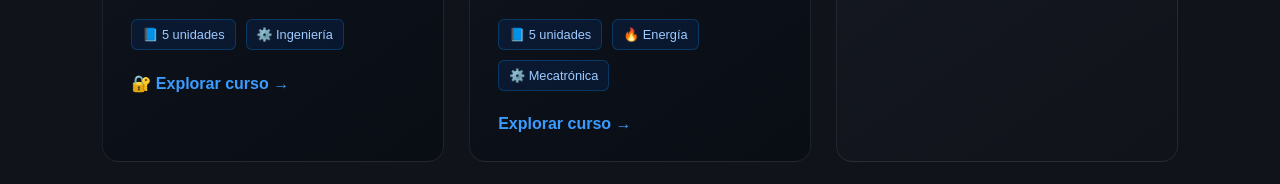
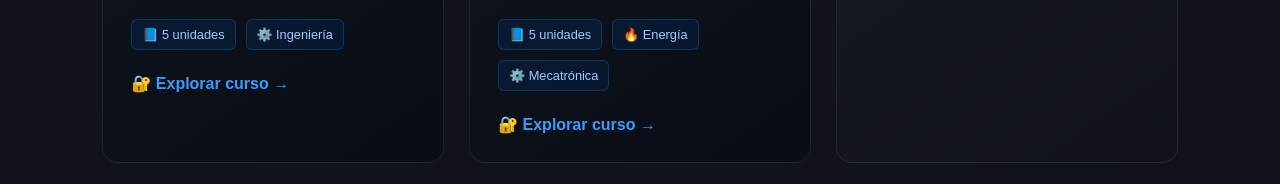
Before and after one commit to bernarfs/im3cb, a plain HTML site: page index.html in a window 1280 px wide. Shown: the part 1467-1651 px from the top of the page. Drawn offline with Linux system fonts and the light colour scheme.

Commit message:
Update index.html

```diff
--- a/index.html
+++ b/index.html
@@ -879,11 +879,11 @@
       <span>⚙️ Mecatrónica</span>
     </div>
 
-    <a
-      href="termodinamica.html"
-      class="boton-curso">
-      Explorar curso →
-    </a>
+    <button
+  class="boton-curso boton-acceso"
+  onclick="abrirAccesoTermo()">
+  🔐 Explorar curso →
+   </button>
 
   </div>
 
```
